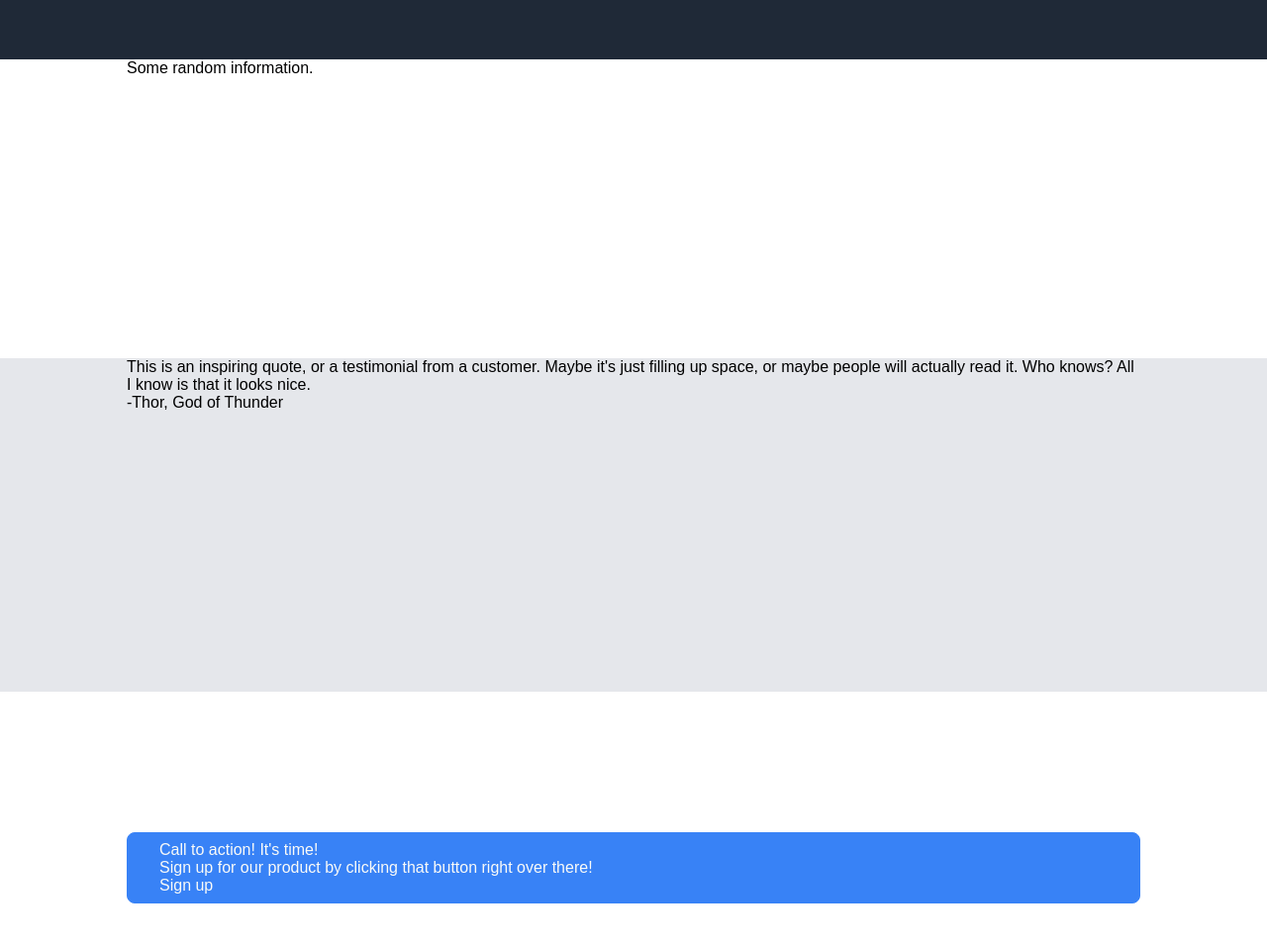
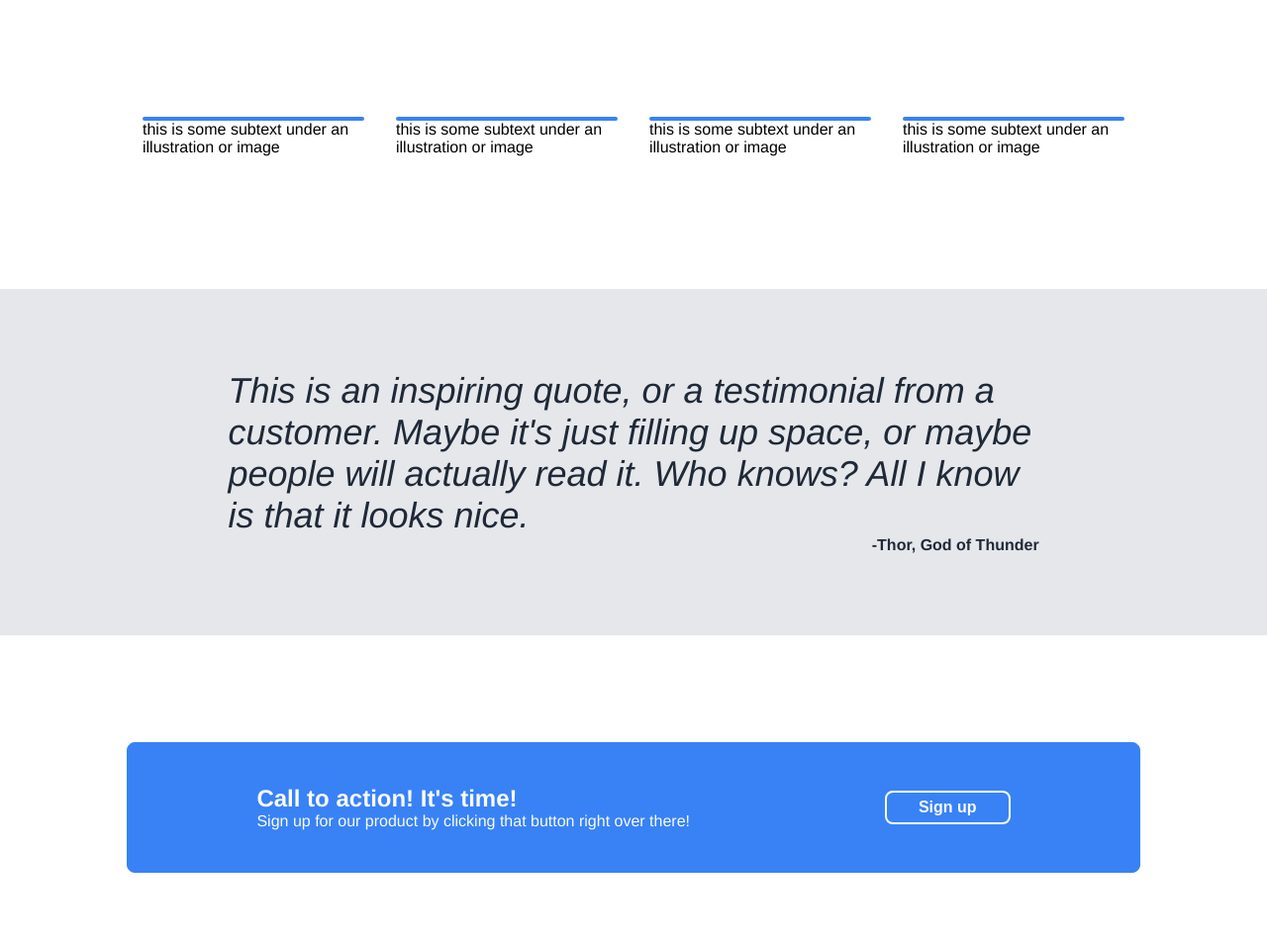
Before and after one commit to SNHardie/odin-landing-page, a plain HTML site: page index.html in a window 1280 px wide. Shown: the part 508-1465 px from the top of the page at 99% size. Drawn offline with Linux system fonts and the light colour scheme.

Commit message:
add progress to site design

```diff
--- a/css/style.css
+++ b/css/style.css
@@ -1,19 +1,11 @@
 body{
     margin: 0;
-    min-height: 1660px;
+    min-height: 200vh;
     display: flex;
     flex-flow: column nowrap;
     align-items: center;
-    font-family: Arial, Helvetica, sans-serif;
+    font-family: Helvetica, sans-serif;
     background-color: #212121;
-}
-
-.header{
-    background-color: #1F2937;
-    display: flex;
-    justify-content: space-between;
-    align-items: baseline;
-    padding: 18px;
 }
 
 ul{
@@ -30,17 +22,34 @@ a{
     text-decoration: none;
 }
 
-.headerlogo{
+button{
+    background-color: #3882F6;
     color: #F9FAF8;
-    font-size: 24px;
-    font-weight: 900;
+    padding: 6px 32px;
+    border-radius: 8px;
+    border: 1px solid #3882F6;
+    margin: 16px 0;
+    font-size: 16px;
+    font-weight: 600;
 }
 
 .section{
-    box-sizing: border-box;
-    width: 1440px;
+    /*box-sizing: border-box;*/
+    width: 1024px;
     padding-left: 208px;
     padding-right: 208px;
+}
+
+.navybg{
+    background-color: #1F2937;
+}
+
+.whitebg{
+    background-color: white;
+}
+
+.greybg{
+    background-color: #E5E7EB;
 }
 
 .panels-container{
@@ -49,19 +58,33 @@ a{
     flex-flow: column nowrap;
 }
 
-.upperpanel{
-    flex: 1;
-    background-color: #1F2937;
+.header{
+    display: flex;
+    justify-content: space-between;
+    align-items: baseline;
+    padding-top: 18px;
+    padding-bottom: 55px;
+}
+
+.headerlogo{
+    color: #F9FAF8;
+    font-size: 24px;
+    font-weight: 900;
+    padding: 0;
+}
+
+.panel{
+    flex: 1 1 0;
     display: flex;
     justify-content: center;
     align-items: center;
 }
 
-.up-container{
+.container{
     display: flex;
 }
 
-.up-left-content{
+.flexscale{
     flex: 1;
 }
 
@@ -76,21 +99,6 @@ a{
     font-size: 18px;
 }
 
-.up-right-content{
-    flex: 1;
-}
-
-.up-left-button{
-    background-color: #3882F6;
-    color: #F9FAF8;
-    padding: 8px 32px;
-    border-radius: 8px;
-    border: 1px solid #3882F6;
-    margin: 16px 0;
-    font-size: 16px;
-    font-weight: 600;
-}
-
 .up-image-placeholder{
     flex: 1;
     background-color: rgb(116, 116, 120);
@@ -102,41 +110,69 @@ a{
     align-items: center;
 }
 
-.midpanel{
-    flex: 1;
-    background-color: white;
+.column{
+    flex-flow: column nowrap;
 }
 
-.lowerpanel{
-    flex: 1;
-    background-color: #E5E7EB;
+.mp-title{
+    font-size: 36px;
+    font-weight: 900;
 }
 
-.finalpanel{
-    flex: 1;
-    background-color: white;
-    display: flex;
-    /*justify-content: center;*/
-    align-items: center;
+.picboxpair{
+    margin: 16px;
+}
+
+.picbox{
+    border-radius: 8px;
+    border: 2px solid #3882F6;
+}
+
+.lp-quote{
+    color: #1F2937;
+    font-size: 36px;
+    font-style: italic;
+    font-weight: lighter;
+    padding: 0 10%;
+}
+
+.lp-quoted{
+    color: #1F2937;
+    font-weight: bold;
+    text-align: right;
+    padding: 0 10%;
 }
 
 .f-banner{
     flex: 1;
     background-color: #3882F6;
     color: #F9FAF8;
-    padding: 8px 32px;
+    padding: 32px 32px;
     border-radius: 8px;
     border: 1px solid #3882F6;
+    display: flex;
+    justify-content: space-around;
+    align-items: center;
+  }
+
+  .f-left-title{
+    color: #F9FAF8;
+    font-size: 24px;
+    font-weight: 900;
+    padding: 0;
   }
 
 .footer{
-    background-color: #1F2937;
     display: flex;
     justify-content: center;
     align-items: center;
-    padding-top: 38px;
-    padding-bottom: 38px;
+    padding-top: 40px;
+    padding-bottom: 40px;
 
     color: #E5E7EB;
     font-size: 18px;
 }
+
+.white-border{
+    border: 2px solid #FFFFFF;
+}
--- a/index.html
+++ b/index.html
@@ -8,8 +8,8 @@
 </head>
 
 <body>
-
-    <div class="header section">
+    <div class="panels-container">
+    <div class="header section navybg">
         <div class="headerlogo">Header Logo</div>
         <ul class="headerlinks">
             <li><a href="index.html">header link one</a></li>
@@ -17,41 +17,58 @@
             <li><a href="index.html">header link three</a></li>
         </ul>
     </div>
-    <div class="panels-container">
-        <div class="upperpanel section">
-            <div class="up-container">
-            <div class="up-left-content">
+
+        <div class="panel section navybg">
+            <div class="container">
+            <div class="flexscale">
                 <div class="up-left-title">This website is awesome</div>
                 <div class="up-left-text">This website has some subtext that goes here under the main title. It's a smaller font and the color is lower contrast.</div>
-                <div class="up-left-button-container"><button class="up-left-button">Sign up</button></div>
+                <div class="up-left-button-container"><button>Sign up</button></div>
             </div>
-            <div class="up-right-content">
+            <div class="flexscale">
                 <div class="up-image-placeholder">this is a placeholder for an image</div>
             </div>
             </div>
         </div>
-        <div class="midpanel section">
+        <div class="panel section column whitebg">
             <div class="mp-title">Some random information.</div>
-            <div class="mp-imagerow"></div>
+            <div class="panel">
+                <div class="picboxpair">
+                    <div class="picbox"></div>
+                    <div class="picboxtext">this is some subtext under an illustration or image</div>
+                </div>
+                <div class="picboxpair">
+                    <div class="picbox"></div>
+                    <div class="picboxtext">this is some subtext under an illustration or image</div>
+                </div>
+                <div class="picboxpair">
+                    <div class="picbox"></div>
+                    <div class="picboxtext">this is some subtext under an illustration or image</div>
+                </div>
+                <div class="picboxpair">
+                    <div class="picbox"></div>
+                    <div class="picboxtext">this is some subtext under an illustration or image</div>
+                </div>
+            </div>
         </div>
-        <div class="lowerpanel section">
-            <div class="quote-container">
+        <div class="panel section greybg">
+            <div>
                 <div class="lp-quote">This is an inspiring quote, or a testimonial from a customer. Maybe it's just filling up space, or maybe people will actually read it. Who knows? All I know is that it looks nice.</div>
                 <div class="lp-quoted">-Thor, God of Thunder</div>
             </div>
         </div>
-        <div class="finalpanel section">
+        <div class="panel section whitebg">
             <div class="f-banner">
                 <div class="f-content-left">
                     <div class="f-left-title">Call to action! It's time!</div>
                     <div class="f-left-text">Sign up for our product by clicking that button right over there!</div>
                 </div>
                 <div class="f-content-right">
-                    <div class="f-button">Sign up</div>
+                    <div class="f-button"><button class="white-border">Sign up</button></div>
                 </div>
             </div>
         </div>
-        <div class="footer section">
+        <div class="footer section navybg">
             <div class="footer-container">Copyright C The Odin Project 2021</div>
         </div>
     </div>
```
